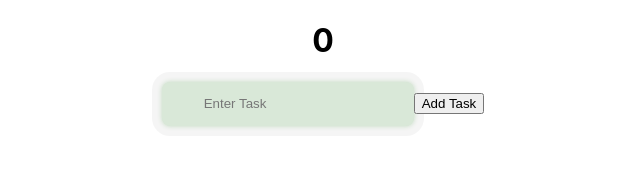
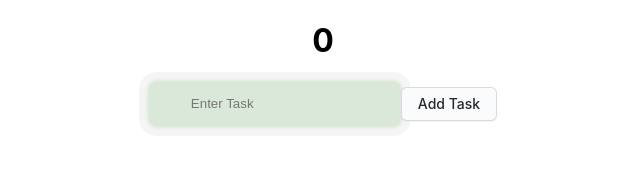
Before and after one commit to Stellar2703/React-CRUD-App, a React (Create React App) app: page / in a window 1280 px wide. Shown: the top 177 px of the page, without its empty margins (317-957 px from the left). Built offline with nearby package versions, Linux system fonts and the light colour scheme.

Commit message:
button Css

```diff
--- a/src/App.css
+++ b/src/App.css
@@ -62,3 +62,63 @@
 .input::placeholder {
   color: #777;
 }
+
+
+
+
+.button-4 {
+  appearance: none;
+  background-color: #FAFBFC;
+  border: 1px solid rgba(27, 31, 35, 0.15);
+  border-radius: 6px;
+  box-shadow: rgba(27, 31, 35, 0.04) 0 1px 0, rgba(255, 255, 255, 0.25) 0 1px 0 inset;
+  box-sizing: border-box;
+  color: #24292E;
+  cursor: pointer;
+  display: inline-block;
+  font-family: -apple-system, system-ui, "Segoe UI", Helvetica, Arial, sans-serif, "Apple Color Emoji", "Segoe UI Emoji";
+  font-size: 14px;
+  font-weight: 500;
+  line-height: 20px;
+  list-style: none;
+  padding: 6px 16px;
+  position: relative;
+  transition: background-color 0.2s cubic-bezier(0.3, 0, 0.5, 1);
+  user-select: none;
+  -webkit-user-select: none;
+  touch-action: manipulation;
+  vertical-align: middle;
+  white-space: nowrap;
+  word-wrap: break-word;
+}
+
+.button-4:hover {
+  background-color: #F3F4F6;
+  text-decoration: none;
+  transition-duration: 0.1s;
+}
+
+.button-4:disabled {
+  background-color: #FAFBFC;
+  border-color: rgba(27, 31, 35, 0.15);
+  color: #959DA5;
+  cursor: default;
+}
+
+.button-4:active {
+  background-color: #EDEFF2;
+  box-shadow: rgba(225, 228, 232, 0.2) 0 1px 0 inset;
+  transition: none 0s;
+}
+
+.button-4:focus {
+  outline: 1px transparent;
+}
+
+.button-4:before {
+  display: none;
+}
+
+.button-4:-webkit-details-marker {
+  display: none;
+}
--- a/src/App.js
+++ b/src/App.js
@@ -31,7 +31,7 @@
       {/* <h1>Hello World</h1> */}
       <div className='top'>
         <input onChange={handleChange} type="text" placeholder="Enter Task" class ="input"/>
-        <button onClick={addTask}>Add Task</button>
+        <button onClick={addTask} class="button-4">Add Task</button>
         {newTask}
 
 
```
